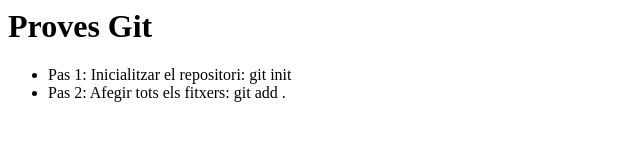
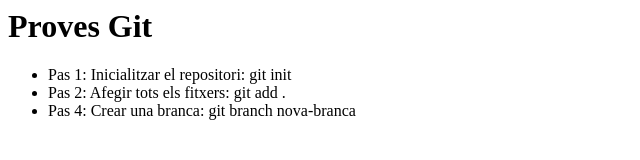
Before and after one commit to XavierGaro/proves-git, a plain HTML site: page index.html in a window 1280 px wide. Shown: the whole page, without its empty margins (0-640 px from the left). Drawn offline with Linux system fonts and the light colour scheme.

Commit message:
Afegit pas 4

```diff
--- a/index.html
+++ b/index.html
@@ -2,4 +2,5 @@
 <ul>
   <li>Pas 1: Inicialitzar el repositori: git init
   <li>Pas 2: Afegir tots els fitxers: git add .
+  <li>Pas 4: Crear una branca: git branch nova-branca
 </ul>
```
